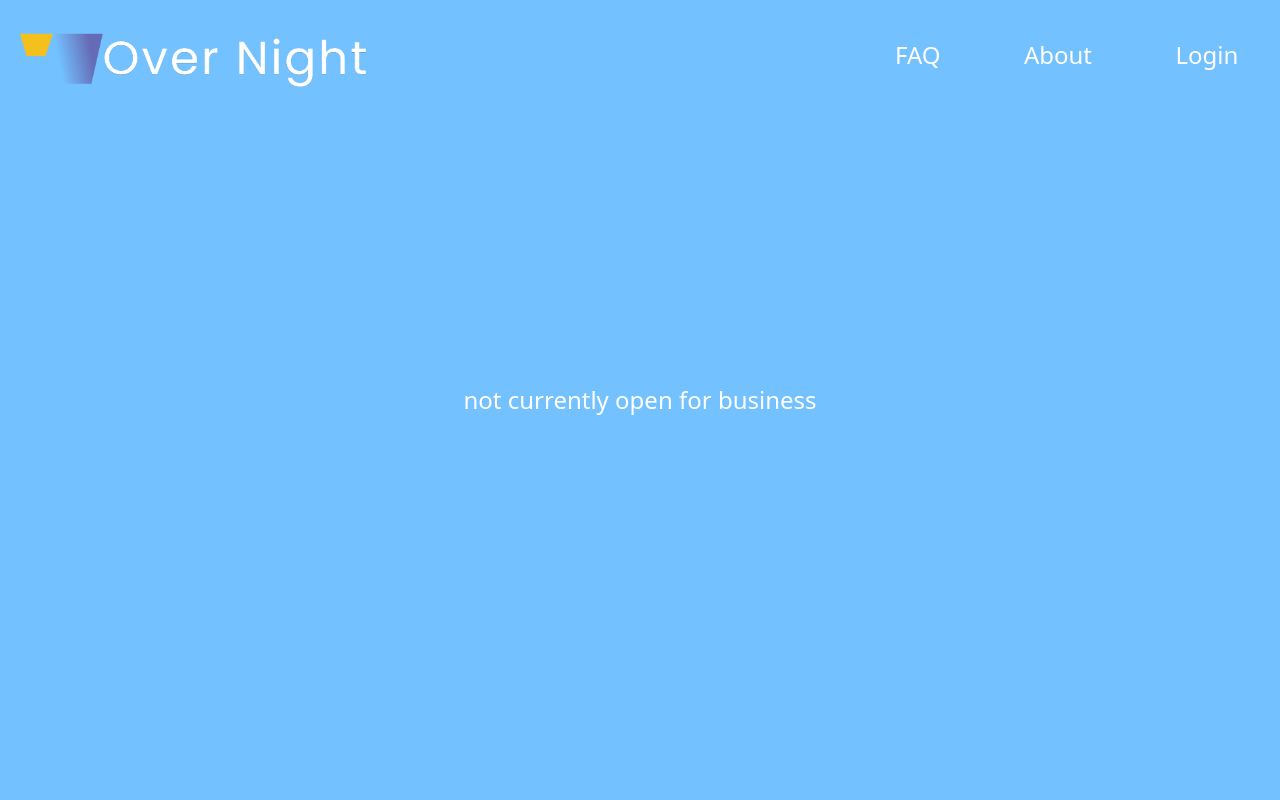
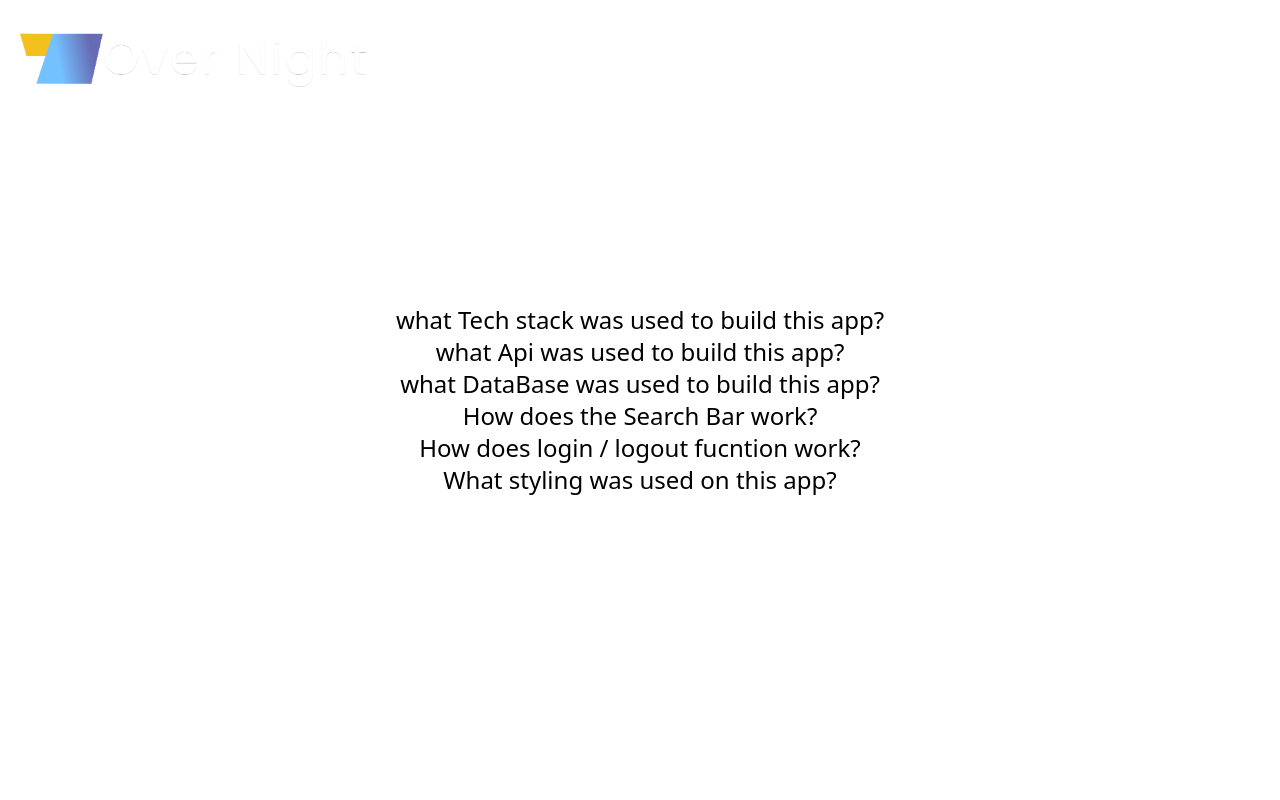
Before and after one commit to Reed-Broadhead/over_night, a React (Vite) app in the folder over_night/: page /FAQ in a window 1280 px wide. Shown: the top 800 px of the page. Built offline with nearby package versions, Linux system fonts and the light colour scheme.

Commit message:
links to sixstar hotels and faQ

```diff
--- a/over_night/src/components/FAQ.tsx
+++ b/over_night/src/components/FAQ.tsx
@@ -7,10 +7,14 @@ export default function FAQ(){
         <div>
             <NavBar/>
 
-            <div className="bg-logos-blue flex relative w-full h-screen bg-cover flex items-center justify-center w-screen " >
+            <div className="flex flex-col relative w-full h-screen bg-cover flex items-center justify-center w-screen " >
 
-            <h1 className ='text-2xl  text-center  text-white flex items-center justify-center'>not currently open for business</h1>
-
+            <h1 className ='text-2xl  text-center  text-black flex items-center justify-center'>what Tech stack was used to build this app?</h1>
+            <h1 className ='text-2xl  text-center  text-black flex items-center justify-center'>what Api was used to build this app?</h1>
+            <h1 className ='text-2xl  text-center  text-black flex items-center justify-center'>what DataBase was used to build this app?</h1>
+            <h1 className ='text-2xl  text-center  text-black flex items-center justify-center'>How does the Search Bar work?</h1>
+            <h1 className ='text-2xl  text-center  text-black flex items-center justify-center'>How does login / logout fucntion work?</h1>
+            <h1 className ='text-2xl  text-center  text-black flex items-center justify-center'>What styling was used on this app?</h1>
             </div>
             <Footer/>
         </div>
--- a/over_night/src/components/Promotions.tsx
+++ b/over_night/src/components/Promotions.tsx
@@ -7,11 +7,13 @@ import {motion} from "framer-motion"
 interface PromotionsProps {
     name : string,
     id : string,
-    image : string
+    image : string,
+    web :string
 }
 
-export default function Promotions({name, id, image} : PromotionsProps){
+export default function Promotions({name, id, image, web} : PromotionsProps){
 
+console.log(web)
 
     const handleClick = () => {
         console.log(id)
@@ -36,10 +38,14 @@ export default function Promotions({name, id, image} : PromotionsProps){
 
             <h1 className="text-black text-2xl text-bold  my-auto">{name}</h1>
             <h1 className="text-lg my-auto">save 20% on all purchases cus were awsome</h1>
-            <motion.button className="border border-black p-2 rounded-xl py-1 px-2 text-lg my-auto hover:shadow-lg  "
+            <motion.a
+                className="border border-black p-2 rounded-xl py-1 px-2 text-lg my-auto hover:shadow-lg  "
+                href={web}
+                target="_blank"
+                rel="noreferrer"
                 whileHover={{ scale: 1.05 }}
                 whileTap={{ scale: 0.9 }}
-            >View Details</motion.button>
+            >View Details</motion.a>
             </div>
         </div>
 
--- a/over_night/src/components/SixStarHotels.tsx
+++ b/over_night/src/components/SixStarHotels.tsx
@@ -14,9 +14,9 @@ export default function SixStarHotels() {
         .then((res) => setSixStars(res.data))
         .catch((err) => console.log(err))
       }, []);
-
+console.log(sixStars)
     const featuredHotels = sixStars.map((element, index) => (
-        <Promotions  key={index} name={element.hotelName} id={element.HotelId} image={element.pictures}/>
+        <Promotions  key={index} name={element.hotelName} id={element.HotelId} image={element.pictures} web={element.web}/>
       ))
     return (
 <div className="h-[500px] ">
--- a/over_night/src/components/hotelsSearch/SearchPage.tsx
+++ b/over_night/src/components/hotelsSearch/SearchPage.tsx
@@ -66,7 +66,10 @@ export default function SearchPage () {
                         <div className="w-3/4 pl-3 ">
 
                         {/* price */}
-                            { hotelRes ? <h2 className=" text-lg ">{`Price: ${hotelRes.minRate}$`}</h2>
+                            { hotelRes ? <div className="text-xl flex flex-row ">
+                                <h2>Price:</h2>
+                                <h2 className='text-logos-green mb-2 ml-2 text-xl'>{`$${hotelRes.minRate}`}</h2>
+                                </div>
                             : null}
 
                         {/* rating */}
--- a/over_night/tailwind.config.js
+++ b/over_night/tailwind.config.js
@@ -30,6 +30,7 @@ export default {
       green:colors.green,
 
       logos:{
+        green:"#22932d",
         yellow:"#F4C01E",
         gyellow:"#FFF506",
         hyellow:"#F5E54A",
```
Also changed, not shown: 1 other file (tests, documents, lock files or other folders).
